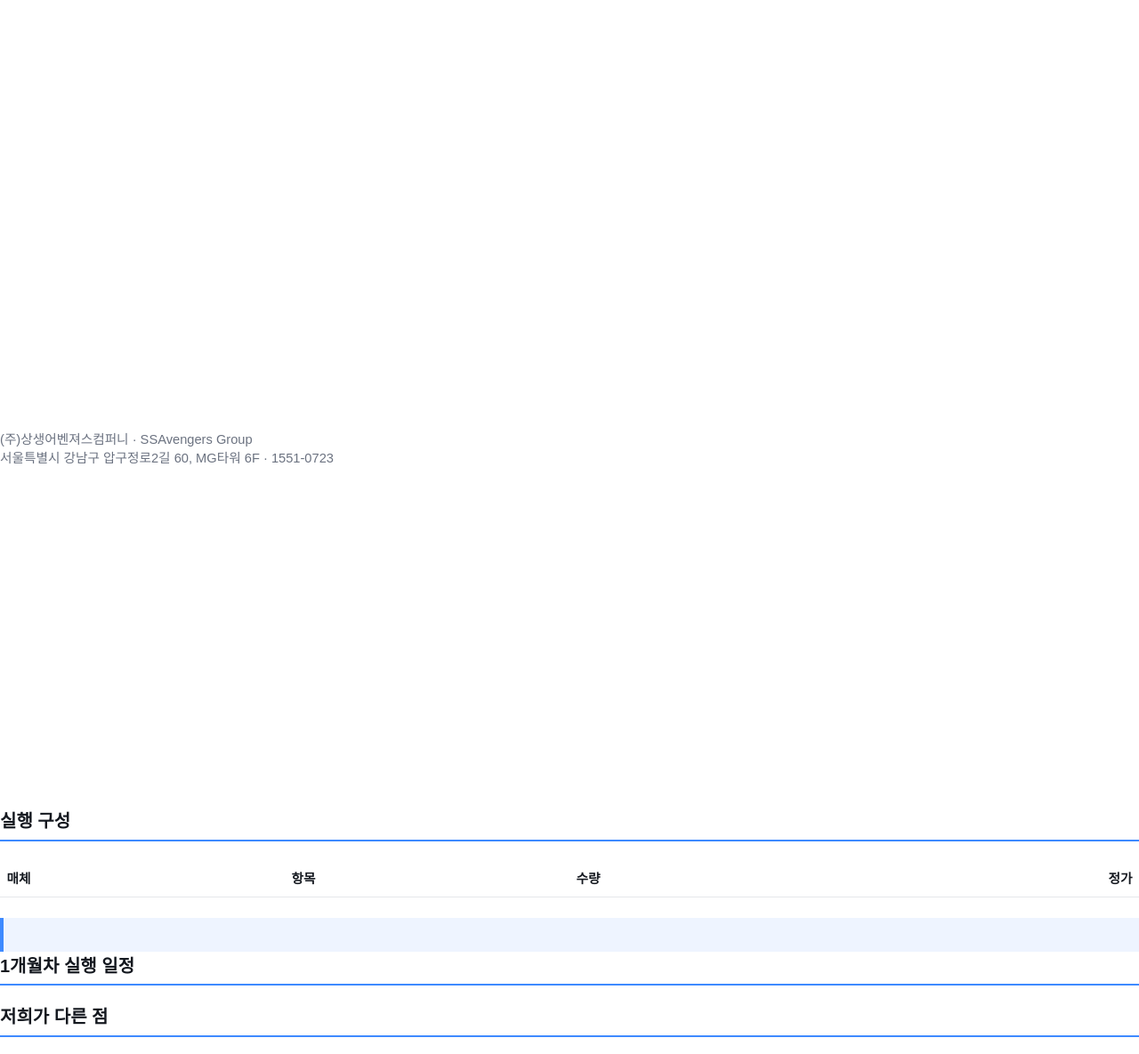
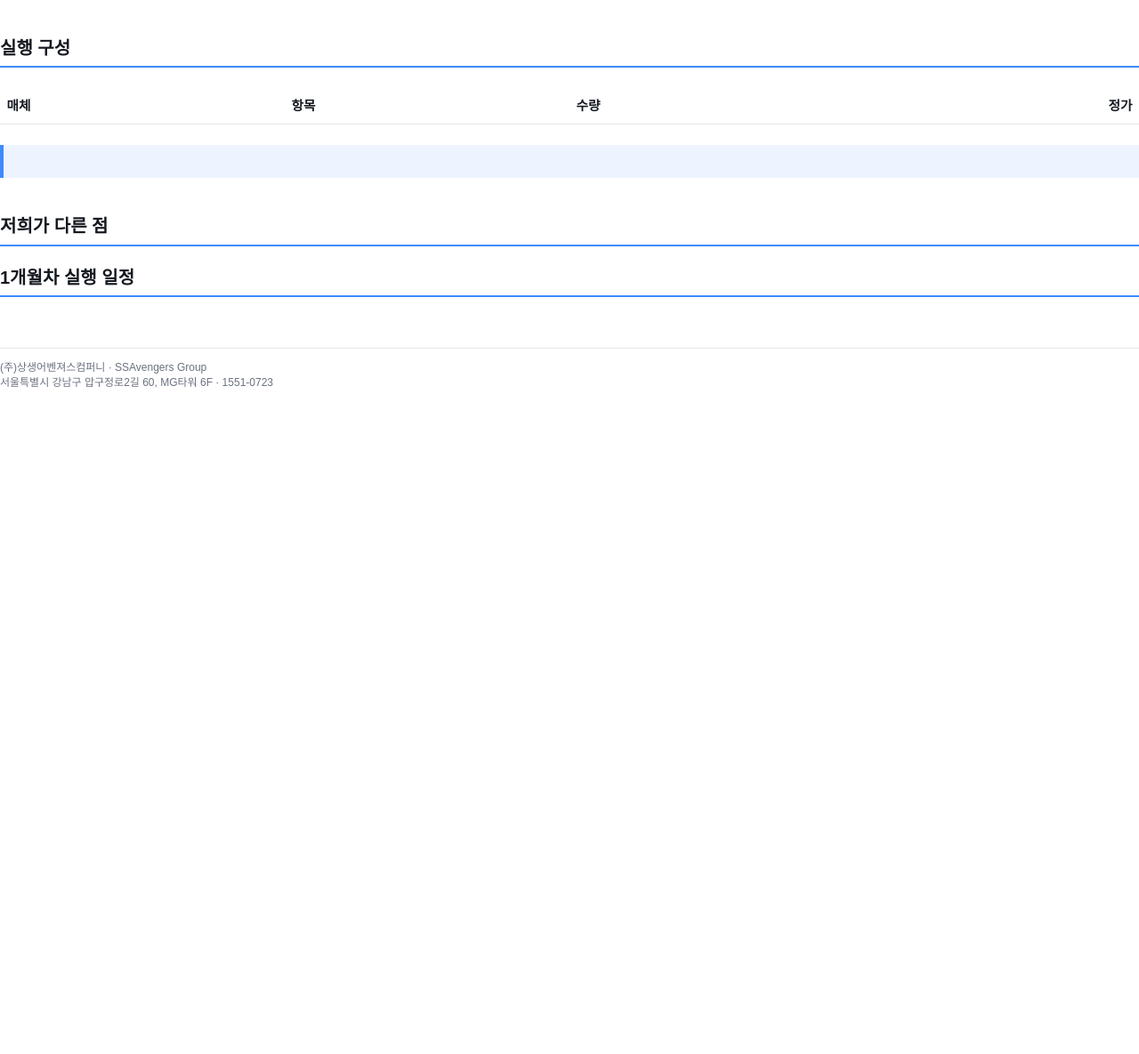
Before and after one commit to aspirinx79-crypto/cmo, a Python web app: template templates/proposal.html in a window 1280 px wide. Shown: the whole page at 89% size. After the commit the page ends 436 px from the top, so only its background shows below. Run offline with Jinja, Linux system fonts and the light colour scheme; the template is opened without the code that fills it, so the values that code supplies are empty; some web fonts are replaced.

Commit message:
고침: 제안서를 일곱 쪽에서 네 쪽으로 줄인다
일곱 쪽은 너무 복잡하다고 하셔서 네 쪽으로 앉힌다. 버리는 내용은 없다.

쪽 경계를 섹션이 아니라 「묶음」이 정하게 바꿨다. 예전엔
`section { page-break-after: always }` 라 섹션 하나가 곧 한 쪽이었다.
이제 끊을 자리에만 `.쪽` 을 씌운다.

  1쪽  머리글(표지 대신) + 손님 + 순위 변동과 처방
  2쪽  검색에서의 자리 — 기회표도 미확보 키워드 목록도 그대로
  3쪽  실행 구성 + 저희가 다른 점
  4쪽  1개월차 실행 일정(2단) + 발행처

손님과 검색을 한 쪽에 묶는 게 이야기 순서로는 자연스럽지만 실물로는
안 들어간다 — 검색 장은 기회표 여덟 줄에 미확보 키워드 43개가 붙어서
제일 길다. 방이점으로 재 보니 다섯 쪽이 됐다. 그래서 검색에 2쪽을
통째로 주고, 처방을 손님 쪽으로 올렸다.

같이 고친 것 둘.

잠실점은 일정이 넘쳤다(상품 일곱 종, 서른다섯 줄). 주차를 두 단으로
앉혀 해결한다. 글씨를 줄이거나 줄을 빼지 않았다.

장마다 쪽이 달랐을 때는 없던 문제가 하나 생겼다 — 한 쪽에 장이 둘
쌓이니 아래 장 제목이 위 장 끝줄에 달라붙는다(11pt, 문단 사이 간격과
구별이 안 된다). 10mm 로 띄운다.

시험 자료를 실물 밀도로 새로 만들었다. 원래 쓰던 `다찬매장` 은 키워드가
둘뿐이라 「네 쪽」으로 통과했지만 방이점 실물은 다섯 쪽이었다. 종이가
넘치는지는 자료가 많을 때만 드러난다. 키워드 17개·히든 43개·상품 7종으로
채운 사례를 따로 두고, 넘침·묶음 순서·머리글만 있는 쪽·장 간격을 각각
못박았다. 넷 다 코드를 일부러 되돌려 시험이 잡는 것을 확인했다.

Co-Authored-By: Claude Opus 5 <noreply@anthropic.com>

```diff
--- a/templates/proposal.html
+++ b/templates/proposal.html
@@ -12,13 +12,28 @@
     @page { size: A4 portrait; margin: 16mm 14mm; }
     * { box-sizing: border-box; }
     body { font-family: "Pretendard", sans-serif; color: #14181f; font-size: 11pt; margin: 0; }
-    section { page-break-after: always; }
-    section:last-child { page-break-after: auto; }
-    h1 { font-size: 26pt; margin: 0 0 6mm; }
+    /* 쪽 경계는 섹션이 아니라 「묶음」이 정한다.
+       예전엔 `section { page-break-after: always }` 라 섹션 하나가 곧 한 쪽이었고,
+       그래서 일곱 쪽이 나왔다. 이제 끊을 자리에만 `.쪽` 을 씌운다.
+       섹션 자체는 절대 끊지 않는다 — 안 그러면 묶어 놔도 도로 갈라진다. */
+    section { page-break-after: auto; }
+    /* 한 쪽에 장이 둘 쌓이면 아래 장 제목이 위 장 끝줄에 달라붙는다.
+       장마다 쪽이 달랐을 때는 없던 문제다. 문단 사이 간격(11pt)과
+       구별되도록 넉넉히 띄운다. */
+    section + section { margin-top: 10mm; }
+    .쪽 { page-break-after: always; }
+    .쪽:last-child { page-break-after: auto; }
     h2 { font-size: 15pt; border-bottom: 2px solid #3E8AFF; padding-bottom: 2mm; margin: 0 0 5mm; }
-    .cover { height: 240mm; display: flex; flex-direction: column; justify-content: center; }
-    .cover .month { color: #3E8AFF; font-size: 14pt; font-weight: 700; }
-    .cover .company { margin-top: 20mm; color: #6b7280; }
+    /* 표지를 없앤 자리. 첫 쪽 맨 위에 월과 상호만 얹는다.
+       아래 여백이 곧 첫 장과의 간격이다 — 머리글 다음에 오는 것은 묶음
+       <div> 라서 위의 `section + section` 이 여기까지 닿지 않는다. */
+    .doc-head { margin-bottom: 10mm; }
+    .doc-head .month { color: #3E8AFF; font-size: 11pt; font-weight: 700; }
+    .doc-head h1 { font-size: 20pt; margin: 1mm 0 0; }
+    .doc-head .where { color: #6b7280; font-size: 10pt; }
+    /* 표지에 있던 발행처. 마지막 쪽 바닥으로 내렸다. */
+    .issuer { margin-top: 10mm; padding-top: 3mm; border-top: 1px solid #e5e7eb;
+              color: #6b7280; font-size: 9pt; }
     table { width: 100%; border-collapse: collapse; }
     th, td { border-bottom: 1px solid #e5e7eb; padding: 3mm 2mm; text-align: left; }
     td.num, th.num { text-align: right; font-variant-numeric: tabular-nums; }
@@ -43,48 +58,30 @@
     .up { color: #2563eb; }
     ul { margin: 0; padding-left: 5mm; }
     li { margin-bottom: 2mm; }
-    .week { margin-bottom: 4mm; }
+    /* 상품이 다섯 종을 넘으면 주차 목록이 한 장을 넘긴다(잠실점 실물).
+       글씨를 줄이는 대신 두 단으로 앉힌다 — 버리는 줄이 없다.
+       주차 한 덩이가 단 경계에서 쪼개지면 읽기 나쁘므로 통째로 넘긴다. */
+    #s-weeks { column-count: 2; column-gap: 8mm; }
+    .week { margin-bottom: 4mm; break-inside: avoid; }
     .week h3 { margin: 0 0 1mm; font-size: 11pt; color: #3E8AFF; }
     .fine { color: #6b7280; font-size: 9pt; }
   </style>
 </head>
 <body>
-  <section class="cover">
+  <header class="doc-head">
     <div class="month" id="c-month"></div>
     <h1 id="c-name"></h1>
-    <div id="c-where"></div>
-    <div class="company">
-      (주)상생어벤져스컴퍼니 · SSAvengers Group<br>
-      서울특별시 강남구 압구정로2길 60, MG타워 6F · 1551-0723
-    </div>
-  </section>
+    <div class="where" id="c-where"></div>
+  </header>
 
+  <!-- 1쪽 — 손님과 처방. 안쪽이 다 숨으면 묶음도 숨긴다(머리글만 있는 쪽 방지). -->
+  <div class="쪽" id="p-diagnosis">
   <section id="s-customer" hidden>
     <h2>이 가게에 오는 손님</h2>
     <div id="d-basic"></div>
     <div class="metrics" id="d-customer"></div>
     <p id="d-trade"></p>
     <p id="d-metrics-note" class="note"></p>
-  </section>
-
-  <section id="s-search" hidden>
-    <h2>검색에서의 자리</h2>
-    <div class="headline" id="d-headline"></div>
-    <div class="metrics" id="d-numbers"></div>
-
-    <div id="d-opportunity-wrap">
-      <h3>키워드 기회표</h3>
-      <table>
-        <thead><tr><th>키워드</th><th class="num">월 검색</th>
-                   <th class="num">지금</th></tr></thead>
-        <tbody id="d-opportunity"></tbody>
-      </table>
-    </div>
-
-    <div id="d-hidden-wrap">
-      <h3 id="d-hidden-title"></h3>
-      <p class="fine" id="d-hidden"></p>
-    </div>
   </section>
 
   <section id="s-prescription" hidden>
@@ -110,7 +107,34 @@
       <ul id="d-review-list"></ul>
     </div>
   </section>
+  </div>
 
+  <!-- 2쪽 — 검색. 기회표 8줄과 미확보 키워드 목록이 통째로 들어간다.
+       손님·처방과 같은 쪽에 두면 A4 한 장을 넘긴다(방이점 실물로 확인). -->
+  <div class="쪽" id="p-search">
+  <section id="s-search" hidden>
+    <h2>검색에서의 자리</h2>
+    <div class="headline" id="d-headline"></div>
+    <div class="metrics" id="d-numbers"></div>
+
+    <div id="d-opportunity-wrap">
+      <h3>키워드 기회표</h3>
+      <table>
+        <thead><tr><th>키워드</th><th class="num">월 검색</th>
+                   <th class="num">지금</th></tr></thead>
+        <tbody id="d-opportunity"></tbody>
+      </table>
+    </div>
+
+    <div id="d-hidden-wrap">
+      <h3 id="d-hidden-title"></h3>
+      <p class="fine" id="d-hidden"></p>
+    </div>
+  </section>
+  </div>
+
+  <!-- 3쪽 — 가격과 약속. 둘 다 늘 나오므로 조건 없이 묶는다. -->
+  <div class="쪽">
   <section>
     <h2>실행 구성</h2>
     <table>
@@ -121,13 +145,19 @@
   </section>
 
   <section>
+    <h2>저희가 다른 점</h2>
+    <ul id="x-list"></ul>
+  </section>
+  </div>
+
+  <!-- 4쪽 — 일정. 맨 뒤라 끊지 않는다. -->
+  <section>
     <h2>1개월차 실행 일정</h2>
     <div id="s-weeks"></div>
-  </section>
-
-  <section>
-    <h2>저희가 다른 점</h2>
-    <ul id="x-list"></ul>
+    <div class="issuer">
+      (주)상생어벤져스컴퍼니 · SSAvengers Group<br>
+      서울특별시 강남구 압구정로2길 60, MG타워 6F · 1551-0723
+    </div>
   </section>
 
   <script src="../app/util.js"></script>
@@ -202,6 +232,7 @@
       const S = D.검색 || {};
       보임("s-search", Boolean(S.헤드라인 || (S.수치 || []).length ||
                                 S.기회표 || S.히든키워드));
+
       document.getElementById("d-headline").textContent = S.헤드라인 || "";
       보임("d-headline", Boolean(S.헤드라인));
       document.getElementById("d-numbers").innerHTML = 카드(S.수치 || []);
@@ -265,6 +296,19 @@
 
       document.getElementById("x-list").innerHTML =
         P.차별점.map((n) => `<li>${esc(n)}</li>`).join("");
+
+      // ── 쪽 묶음. **세 장의 표시가 다 정해진 뒤에** 본다.
+      //
+      // 묶음의 표시는 안쪽 장을 따라간다. 안쪽이 다 숨었는데 묶음만 남으면
+      // 쪽 끊김은 그대로 일어나서 **머리글 두 줄만 있는 쪽**이 튀어나온다.
+      // 빈 쪽이 아니라 「글자가 있나」로는 안 잡힌다 — 넣어 보고 확인했다.
+      //
+      // 여기가 render 의 맨 끝인 것이 중요하다. 위에 두면 `s-prescription`
+      // 이 아직 서식에 적힌 `hidden` 그대로라, 오픈업 없이 애드로그만 있는
+      // 매장에서 처방 장이 통째로 숨은 묶음에 갇힌다.
+      const 숨김 = (id) => document.getElementById(id).hidden;
+      보임("p-diagnosis", !숨김("s-customer") || !숨김("s-prescription"));
+      보임("p-search", !숨김("s-search"));
     }
   </script>
 </body>
```
Also changed, not shown: tests/test_pdf.py (+189 -0 lines).
